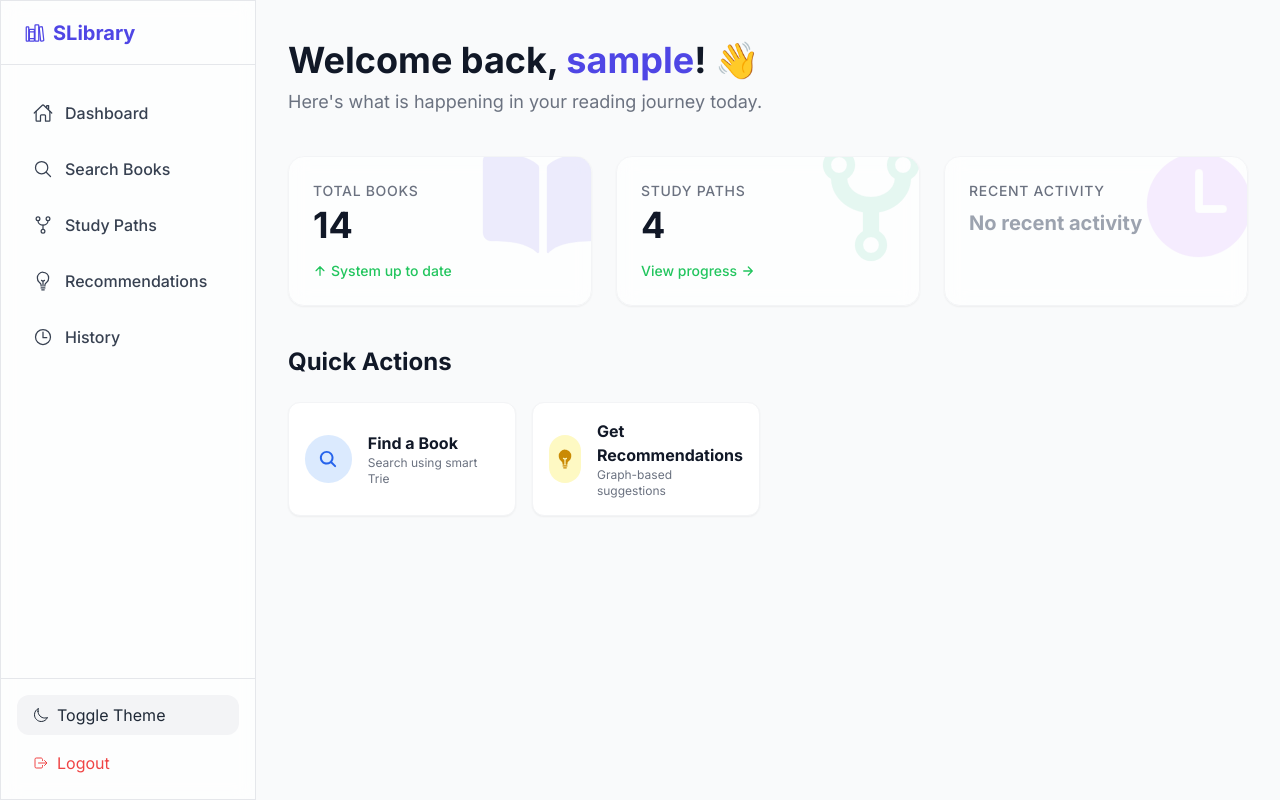
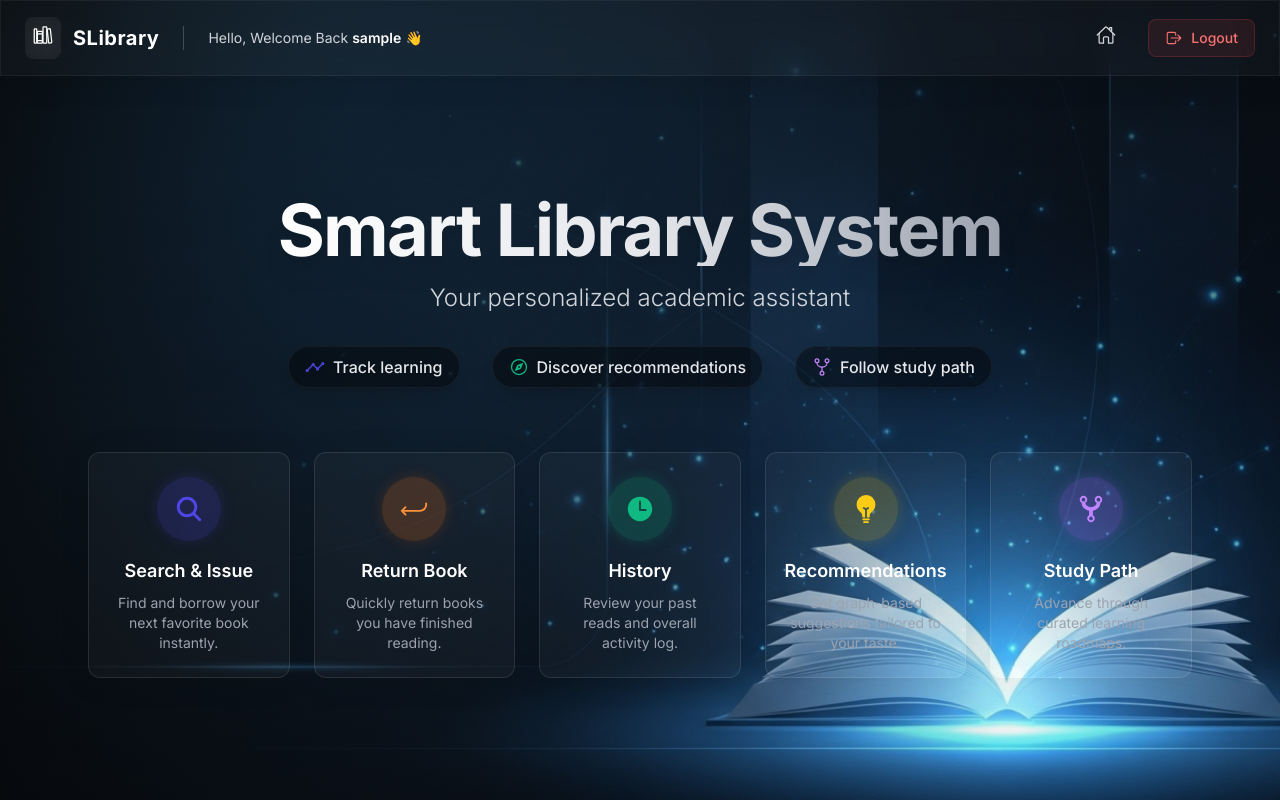
Before and after one commit to abhinav-ai07/smart-library-system, a Flask app: page /dashboard in a window 1280 px wide. Run offline with Flask 3, Linux system fonts and the light colour scheme; the visitor is signed in with stand-in values (Sample User, id 1); some libraries are stand-ins or nearby versions.

Commit message:
Updated UI:

```diff
--- a/templates/base.html
+++ b/templates/base.html
@@ -1,12 +1,11 @@
 <!DOCTYPE html>
-<html lang="en">
+<html lang="en" class="dark">
 <head>
     <meta charset="UTF-8">
     <meta name="viewport" content="width=device-width, initial-scale=1.0">
     <title>Smart Library System</title>
     <script src="https://cdn.tailwindcss.com"></script>
     <link href="https://fonts.googleapis.com/css2?family=Inter:wght@300;400;500;600;700&display=swap" rel="stylesheet">
-    <!-- Ionicons for modern lightweight icons -->
     <script type="module" src="https://unpkg.com/ionicons@7.1.0/dist/ionicons/ionicons.esm.js"></script>
     <script nomodule src="https://unpkg.com/ionicons@7.1.0/dist/ionicons/ionicons.js"></script>
 
@@ -17,58 +16,91 @@
             darkMode: 'class',
             theme: {
                 extend: {
-                    colors: { primary: '#4F46E5', secondary: '#10B981' }
+                    colors: { primary: '#4F46E5', secondary: '#10B981' },
+                    animation: {
+                        'fade-in': 'fadeIn 0.8s ease-out',
+                        'slide-up': 'slideUp 0.6s ease-out forwards',
+                    },
+                    keyframes: {
+                        fadeIn: {
+                            '0%': { opacity: '0' },
+                            '100%': { opacity: '1' },
+                        },
+                        slideUp: {
+                            '0%': { opacity: '0', transform: 'translateY(20px)' },
+                            '100%': { opacity: '1', transform: 'translateY(0)' },
+                        }
+                    }
                 }
             }
         }
     </script>
+    <style>
+        /* Base styles */
+        body { font-family: 'Inter', sans-serif; overflow-x: hidden; }
+
+        /* Glass styling */
+        .glass-panel {
+            background: rgba(255, 255, 255, 0.03);
+            backdrop-filter: blur(12px);
+            -webkit-backdrop-filter: blur(12px);
+            border: 1px solid rgba(255, 255, 255, 0.1);
+            box-shadow: 0 4px 30px rgba(0, 0, 0, 0.1);
+        }
+
+        /* Radial light overlay focused on bottom-right (book location) */
+        .book-focus-overlay {
+            position: fixed;
+            inset: 0;
+            z-index: -1;
+            pointer-events: none;
+            background: radial-gradient(
+                circle at 80% 85%,
+                rgba(0, 0, 0, 0) 0%,
+                rgba(10, 10, 10, 0.6) 45%,
+                rgba(5, 5, 5, 0.95) 100%
+            );
+        }
+    </style>
 </head>
-<body class="bg-gray-50 dark:bg-gray-900 text-gray-800 dark:text-gray-200 transition-colors duration-300 antialiased">
+<body class="bg-gray-900 text-gray-200 transition-colors duration-300 antialiased min-h-screen flex flex-col relative overflow-x-hidden">
 
-    <div class="flex h-screen overflow-hidden">
+    <!-- FULL HD Background Image - Unaltered -->
+    <img src="{{ url_for('static', filename='assets/book-bg.jpg') }}" class="fixed inset-0 w-full h-full object-cover z-[-2]">
 
-        <!-- Sidebar Navigation -->
+    <!-- Soft Vignette / Book GloOverlay -->
+    <div class="book-focus-overlay"></div>
+
     {% if session.get('username') %}
-        <aside class="w-64 glass flex-shrink-0 flex flex-col border-r border-gray-200 dark:border-gray-700 z-10 transition-all">
-            <div class="h-16 flex items-center px-6 font-bold text-xl text-primary border-b border-gray-200 dark:border-gray-700">
-                <ion-icon name="library-outline" class="mr-2"></ion-icon> SLibrary
+    <!-- Top Navbar -->
+    <nav class="glass-panel sticky top-0 z-50 px-6 py-4 flex justify-between items-center transition-all duration-300 border-b border-white/5">
+        <div class="flex items-center gap-4">
+            <a href="{{ url_for('home') }}" class="text-white hover:text-primary transition flex items-center group">
+                <div class="p-2 bg-white/5 rounded-lg group-hover:bg-primary/20 transition backdrop-blur-md mr-3">
+                    <ion-icon name="library-outline" class="text-xl"></ion-icon>
+                </div>
+                <span class="font-bold text-xl tracking-wide hidden sm:block">SLibrary</span>
+            </a>
+            <div class="h-6 w-px bg-white/20 mx-2 hidden sm:block"></div>
+            <p class="text-gray-300 text-sm hidden sm:block">Hello, Welcome Back <span class="text-white font-semibold">{{ session.get('username') }}</span> 👋</p>
         </div>
 
-            <nav class="flex-1 px-4 py-6 space-y-2 overflow-y-auto">
-                <a href="{{ url_for('home') }}" class="flex items-center px-4 py-3 rounded-xl hover:bg-gray-100 dark:hover:bg-gray-800 transition-all font-medium text-gray-700 dark:text-gray-300 group">
-                    <ion-icon name="home-outline" class="text-xl mr-3 group-hover:text-primary"></ion-icon> Dashboard
+        <div class="flex items-center gap-4 relative">
+            <a href="{{ url_for('home') }}" class="p-2 text-gray-300 hover:text-white hover:bg-white/10 rounded-lg transition" title="Dashboard">
+                <ion-icon name="home-outline" class="text-xl"></ion-icon>
             </a>
-                <a href="{{ url_for('search') }}" class="flex items-center px-4 py-3 rounded-xl hover:bg-gray-100 dark:hover:bg-gray-800 transition-all font-medium text-gray-700 dark:text-gray-300 group">
-                    <ion-icon name="search-outline" class="text-xl mr-3 group-hover:text-primary"></ion-icon> Search Books
-                </a>
-                <a href="{{ url_for('study_path') }}" class="flex items-center px-4 py-3 rounded-xl hover:bg-gray-100 dark:hover:bg-gray-800 transition-all font-medium text-gray-700 dark:text-gray-300 group">
-                    <ion-icon name="git-network-outline" class="text-xl mr-3 group-hover:text-primary"></ion-icon> Study Paths
-                </a>
-                <a href="{{ url_for('recommend') }}" class="flex items-center px-4 py-3 rounded-xl hover:bg-gray-100 dark:hover:bg-gray-800 transition-all font-medium text-gray-700 dark:text-gray-300 group">
-                    <ion-icon name="bulb-outline" class="text-xl mr-3 group-hover:text-primary"></ion-icon> Recommendations
-                </a>
-                <a href="{{ url_for('history') }}" class="flex items-center px-4 py-3 rounded-xl hover:bg-gray-100 dark:hover:bg-gray-800 transition-all font-medium text-gray-700 dark:text-gray-300 group">
-                    <ion-icon name="time-outline" class="text-xl mr-3 group-hover:text-primary"></ion-icon> History
-                </a>
-            </nav>
-
-            <div class="p-4 border-t border-gray-200 dark:border-gray-700">
-                <button onclick="toggleDarkMode()" class="w-full flex items-center px-4 py-2 rounded-xl bg-gray-100 dark:bg-gray-800 hover:bg-gray-200 dark:hover:bg-gray-700 transition">
-                    <ion-icon name="moon-outline" class="mr-2"></ion-icon> Toggle Theme
-                </button>
-                <a href="{{ url_for('logout') }}" class="w-full mt-2 flex items-center px-4 py-2 rounded-xl text-red-500 hover:bg-red-50 dark:hover:bg-red-900/20 transition">
-                    <ion-icon name="log-out-outline" class="mr-2"></ion-icon> Logout
+            <a href="{{ url_for('logout') }}" class="group flex items-center gap-2 px-4 py-2 rounded-lg bg-red-500/10 text-red-400 hover:bg-red-500 hover:text-white transition-all border border-red-500/20 ml-2">
+                <ion-icon name="log-out-outline" class="text-lg group-hover:-translate-x-1 transition-transform"></ion-icon>
+                <span class="text-sm font-medium hidden sm:block">Logout</span>
             </a>
         </div>
-        </aside>
+    </nav>
     {% endif %}
 
     <!-- Main Content -->
-        <main class="flex-1 overflow-x-hidden overflow-y-auto bg-gray-50 dark:bg-gray-900 fade-in relative">
+    <main class="flex-1 w-full animate-fade-in relative z-10 flex flex-col items-center">
         {% block content %}{% endblock %}
     </main>
-
-    </div>
 
     <!-- Scripts -->
     <script src="{{ url_for('static', filename='js/main.js') }}"></script>
--- a/templates/home.html
+++ b/templates/home.html
@@ -1,76 +1,86 @@
 {% extends "base.html" %}
 
 {% block content %}
-<div class="px-8 py-10 max-w-7xl mx-auto">
+<div class="w-full max-w-6xl mx-auto px-6 py-12 flex flex-col items-center min-h-[calc(100vh-80px)] justify-center">
 
-    <header class="mb-10">
-        <h1 class="text-4xl font-extrabold text-gray-900 dark:text-white">Welcome back, <span class="text-primary">{{ user }}</span>! 👋</h1>
-        <p class="text-gray-500 dark:text-gray-400 mt-2 text-lg">Here's what is happening in your reading journey today.</p>
-    </header>
+    <!-- Hero Section -->
+    <div class="text-center mb-16 opacity-0 animate-slide-up" style="animation-delay: 0.1s;">
+        <div class="inline-block relative">
+            <h1 class="text-5xl md:text-7xl font-extrabold text-transparent bg-clip-text bg-gradient-to-r from-white via-gray-200 to-gray-400 mb-4 tracking-tight drop-shadow-xl">
+                Smart Library System
+            </h1>
+        </div>
+        <p class="text-xl md:text-2xl text-gray-300 font-light mb-8 max-w-2xl mx-auto">
+            Your personalized academic assistant
+        </p>
 
-    <!-- Stats Row -->
-    <div class="grid grid-cols-1 md:grid-cols-3 gap-6 mb-10">
-        <div class="glass p-6 rounded-2xl shadow-sm border border-gray-100 dark:border-gray-800 book-card group dark:bg-gray-800/50 relative overflow-hidden">
-            <div class="absolute -right-4 -top-4 text-primary opacity-10 text-9xl group-hover:scale-110 transition-transform">
-                <ion-icon name="book"></ion-icon>
+        <!-- Feature Line -->
+        <div class="flex flex-wrap justify-center gap-4 md:gap-8 text-sm md:text-base font-medium text-primary-200">
+            <div class="flex items-center gap-2 bg-black/40 backdrop-blur-md px-4 py-2 rounded-full border border-white/5 shadow-lg">
+                <ion-icon name="analytics-outline" class="text-primary text-xl"></ion-icon> Track learning
             </div>
-            <h3 class="text-gray-500 dark:text-gray-400 font-medium text-sm mb-1 uppercase tracking-wider relative z-10">Total Books</h3>
-            <p class="text-4xl font-bold text-gray-900 dark:text-white relative z-10">14</p>
-            <div class="mt-4 text-sm text-green-500 font-medium flex items-center relative z-10">
-                <ion-icon name="arrow-up-outline" class="mr-1"></ion-icon> System up to date
+            <div class="flex items-center gap-2 bg-black/40 backdrop-blur-md px-4 py-2 rounded-full border border-white/5 shadow-lg">
+                <ion-icon name="compass-outline" class="text-secondary text-xl"></ion-icon> Discover recommendations
             </div>
-        </div>
-
-        <div class="glass p-6 rounded-2xl shadow-sm border border-gray-100 dark:border-gray-800 book-card group dark:bg-gray-800/50 relative overflow-hidden">
-            <div class="absolute -right-4 -top-4 text-secondary opacity-10 text-9xl group-hover:scale-110 transition-transform">
-                <ion-icon name="git-network"></ion-icon>
+            <div class="flex items-center gap-2 bg-black/40 backdrop-blur-md px-4 py-2 rounded-full border border-white/5 shadow-lg">
+                <ion-icon name="git-network-outline" class="text-purple-400 text-xl"></ion-icon> Follow study path
             </div>
-            <h3 class="text-gray-500 dark:text-gray-400 font-medium text-sm mb-1 uppercase tracking-wider relative z-10">Study Paths</h3>
-            <p class="text-4xl font-bold text-gray-900 dark:text-white relative z-10">4</p>
-            <div class="mt-4 text-sm text-green-500 font-medium flex items-center relative z-10">
-                <a href="{{ url_for('study_path') }}" class="hover:underline flex items-center">View progress <ion-icon name="arrow-forward-outline" class="ml-1"></ion-icon></a>
-            </div>
-        </div>
-
-        <div class="glass p-6 rounded-2xl shadow-sm border border-gray-100 dark:border-gray-800 book-card group dark:bg-gray-800/50 relative overflow-hidden">
-            <div class="absolute -right-4 -top-4 text-purple-500 opacity-10 text-9xl group-hover:scale-110 transition-transform">
-                <ion-icon name="time"></ion-icon>
-            </div>
-            <h3 class="text-gray-500 dark:text-gray-400 font-medium text-sm mb-1 uppercase tracking-wider relative z-10">Recent Activity</h3>
-            {% if recent %}
-                <p class="text-xl font-bold text-gray-900 dark:text-white relative z-10 truncate mt-2">{{ recent.book_title }}</p>
-                <div class="mt-2 text-sm text-purple-500 font-medium flex items-center relative z-10">
-                    <span class="px-2 py-1 bg-purple-100 dark:bg-purple-900/30 rounded-md text-xs font-bold">{{ recent.action }}</span>
-                </div>
-            {% else %}
-                <p class="text-xl font-bold text-gray-400 dark:text-gray-600 relative z-10 mt-2">No recent activity</p>
-            {% endif %}
         </div>
     </div>
 
-    <!-- Quick Actions -->
-    <h2 class="text-2xl font-bold text-gray-900 dark:text-white mb-6">Quick Actions</h2>
-    <div class="grid grid-cols-1 sm:grid-cols-2 lg:grid-cols-4 gap-4">
-        <a href="{{ url_for('search') }}" class="flex items-center p-4 bg-white dark:bg-gray-800 rounded-xl shadow-sm hover:shadow-md transition border border-gray-100 dark:border-gray-700 book-card">
-            <div class="w-12 h-12 rounded-full bg-blue-100 text-blue-600 flex items-center justify-center mr-4 text-xl">
+    <!-- Action Cards -->
+    <div class="grid grid-cols-1 md:grid-cols-2 lg:grid-cols-3 xl:grid-cols-5 gap-6 w-full opacity-0 animate-slide-up" style="animation-delay: 0.3s;">
+
+        <!-- Search & Issue -->
+        <a href="{{ url_for('search') }}" class="group glass-panel rounded-xl p-6 relative overflow-hidden hover:-translate-y-2 transition-all duration-300 hover:shadow-[0_0_20px_rgba(79,70,229,0.4)] hover:border-primary/50 active:scale-95 flex flex-col items-center text-center">
+            <div class="absolute inset-0 bg-gradient-to-br from-primary/10 to-transparent opacity-0 group-hover:opacity-100 transition-opacity"></div>
+            <div class="w-16 h-16 rounded-full bg-primary/20 flex items-center justify-center mb-4 text-primary text-3xl group-hover:scale-110 group-hover:bg-primary/30 transition-all shadow-[0_0_15px_rgba(79,70,229,0.2)]">
                 <ion-icon name="search"></ion-icon>
             </div>
-            <div>
-                <h4 class="font-bold text-gray-900 dark:text-white">Find a Book</h4>
-                <p class="text-xs text-gray-500">Search using smart Trie</p>
-            </div>
+            <h3 class="text-white font-semibold text-lg mb-2 relative z-10">Search & Issue</h3>
+            <p class="text-gray-400 text-sm relative z-10">Find and borrow your next favorite book instantly.</p>
         </a>
 
-        <a href="{{ url_for('recommend') }}" class="flex items-center p-4 bg-white dark:bg-gray-800 rounded-xl shadow-sm hover:shadow-md transition border border-gray-100 dark:border-gray-700 book-card">
-            <div class="w-12 h-12 rounded-full bg-yellow-100 text-yellow-600 flex items-center justify-center mr-4 text-xl">
+        <!-- Return Book -->
+        <a href="{{ url_for('home') }}" onclick="alert('Return Book feature coming soon!'); return false;" class="group glass-panel rounded-xl p-6 relative overflow-hidden hover:-translate-y-2 transition-all duration-300 hover:shadow-[0_0_20px_rgba(234,88,12,0.4)] hover:border-orange-500/50 active:scale-95 flex flex-col items-center text-center">
+            <div class="absolute inset-0 bg-gradient-to-br from-orange-500/10 to-transparent opacity-0 group-hover:opacity-100 transition-opacity"></div>
+            <div class="w-16 h-16 rounded-full bg-orange-500/20 flex items-center justify-center mb-4 text-orange-400 text-3xl group-hover:scale-110 group-hover:bg-orange-500/30 transition-all shadow-[0_0_15px_rgba(234,88,12,0.2)]">
+                <ion-icon name="return-down-back"></ion-icon>
+            </div>
+            <h3 class="text-white font-semibold text-lg mb-2 relative z-10">Return Book</h3>
+            <p class="text-gray-400 text-sm relative z-10">Quickly return books you have finished reading.</p>
+        </a>
+
+        <!-- History -->
+        <a href="{{ url_for('history') }}" class="group glass-panel rounded-xl p-6 relative overflow-hidden hover:-translate-y-2 transition-all duration-300 hover:shadow-[0_0_20px_rgba(16,185,129,0.4)] hover:border-secondary/50 active:scale-95 flex flex-col items-center text-center">
+            <div class="absolute inset-0 bg-gradient-to-br from-secondary/10 to-transparent opacity-0 group-hover:opacity-100 transition-opacity"></div>
+            <div class="w-16 h-16 rounded-full bg-secondary/20 flex items-center justify-center mb-4 text-secondary text-3xl group-hover:scale-110 group-hover:bg-secondary/30 transition-all shadow-[0_0_15px_rgba(16,185,129,0.2)]">
+                <ion-icon name="time"></ion-icon>
+            </div>
+            <h3 class="text-white font-semibold text-lg mb-2 relative z-10">History</h3>
+            <p class="text-gray-400 text-sm relative z-10">Review your past reads and overall activity log.</p>
+        </a>
+
+        <!-- Recommendations -->
+        <a href="{{ url_for('recommend') }}" class="group glass-panel rounded-xl p-6 relative overflow-hidden hover:-translate-y-2 transition-all duration-300 hover:shadow-[0_0_20px_rgba(234,179,8,0.4)] hover:border-yellow-500/50 active:scale-95 flex flex-col items-center text-center">
+            <div class="absolute inset-0 bg-gradient-to-br from-yellow-500/10 to-transparent opacity-0 group-hover:opacity-100 transition-opacity"></div>
+            <div class="w-16 h-16 rounded-full bg-yellow-500/20 flex items-center justify-center mb-4 text-yellow-400 text-3xl group-hover:scale-110 group-hover:bg-yellow-500/30 transition-all shadow-[0_0_15px_rgba(234,179,8,0.2)]">
                 <ion-icon name="bulb"></ion-icon>
             </div>
-            <div>
-                <h4 class="font-bold text-gray-900 dark:text-white">Get Recommendations</h4>
-                <p class="text-xs text-gray-500">Graph-based suggestions</p>
+            <h3 class="text-white font-semibold text-lg mb-2 relative z-10">Recommendations</h3>
+            <p class="text-gray-400 text-sm relative z-10">Get graph-based suggestions tailored to your taste.</p>
+        </a>
+
+        <!-- Study Path -->
+        <a href="{{ url_for('study_path') }}" class="group glass-panel rounded-xl p-6 relative overflow-hidden hover:-translate-y-2 transition-all duration-300 hover:shadow-[0_0_20px_rgba(168,85,247,0.4)] hover:border-purple-500/50 active:scale-95 flex flex-col items-center text-center">
+            <div class="absolute inset-0 bg-gradient-to-br from-purple-500/10 to-transparent opacity-0 group-hover:opacity-100 transition-opacity"></div>
+            <div class="w-16 h-16 rounded-full bg-purple-500/20 flex items-center justify-center mb-4 text-purple-400 text-3xl group-hover:scale-110 group-hover:bg-purple-500/30 transition-all shadow-[0_0_15px_rgba(168,85,247,0.2)]">
+                <ion-icon name="git-network"></ion-icon>
             </div>
+            <h3 class="text-white font-semibold text-lg mb-2 relative z-10">Study Path</h3>
+            <p class="text-gray-400 text-sm relative z-10">Advance through curated learning roadmaps.</p>
         </a>
+
     </div>
-
 </div>
 {% endblock %}
--- a/templates/login.html
+++ b/templates/login.html
@@ -1,8 +1,8 @@
 {% extends "base.html" %}
 
 {% block content %}
-<div class="min-h-screen flex items-center justify-center p-6 bg-gradient-to-br from-indigo-50 to-emerald-50 dark:from-gray-900 dark:to-gray-800">
-    <div class="glass w-full max-w-md p-8 rounded-3xl shadow-2xl relative overflow-hidden">
+<div class="min-h-screen flex items-center justify-center p-6 w-full relative z-10">
+    <div class="glass-panel bg-black/40 w-full max-w-md p-8 rounded-3xl shadow-2xl relative overflow-hidden ring-1 ring-white/10">
         <!-- Abstract Decoration -->
         <div class="absolute -top-10 -right-10 w-40 h-40 bg-indigo-500 rounded-full mix-blend-multiply filter blur-2xl opacity-30 animate-blob"></div>
         <div class="absolute -bottom-10 -left-10 w-40 h-40 bg-emerald-500 rounded-full mix-blend-multiply filter blur-2xl opacity-30 animate-blob animation-delay-2000"></div>
--- a/templates/signup.html
+++ b/templates/signup.html
@@ -1,8 +1,8 @@
 {% extends "base.html" %}
 
 {% block content %}
-<div class="min-h-screen flex items-center justify-center p-6 bg-gradient-to-bl from-emerald-50 to-indigo-50 dark:from-gray-800 dark:to-gray-900">
-    <div class="glass w-full max-w-md p-8 rounded-3xl shadow-2xl relative overflow-hidden">
+<div class="min-h-screen flex items-center justify-center p-6 w-full relative z-10">
+    <div class="glass-panel bg-black/40 w-full max-w-md p-8 rounded-3xl shadow-2xl relative overflow-hidden ring-1 ring-white/10">
         <!-- Abstract Decoration -->
         <div class="absolute -top-10 -left-10 w-40 h-40 bg-emerald-500 rounded-full mix-blend-multiply filter blur-2xl opacity-30 animate-blob"></div>
         <div class="absolute -bottom-10 -right-10 w-40 h-40 bg-indigo-500 rounded-full mix-blend-multiply filter blur-2xl opacity-30 animate-blob animation-delay-2000"></div>
```
Also changed, not shown: static/assets/book-bg.jpg (added). Lines whose indentation alone changed are shown as unchanged.
